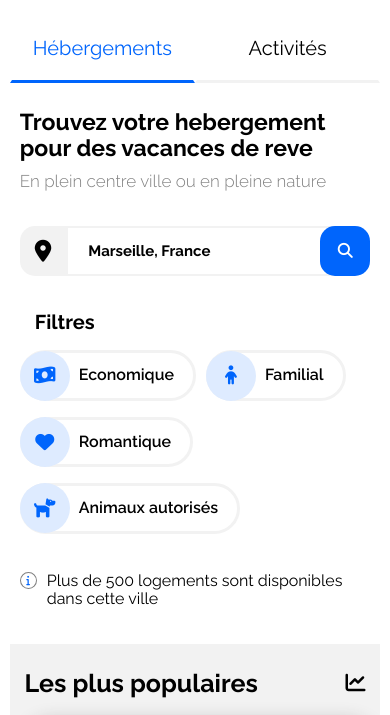
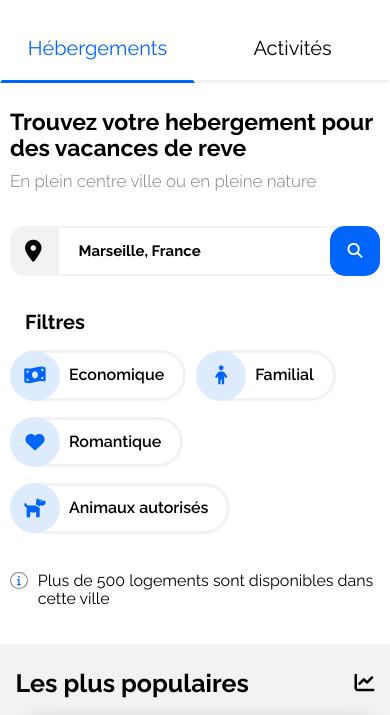
Before and after one commit to yusef-boulam/Projet_2, a plain HTML site: page HTML/index.html in a window 390 px wide. Shown: the part 93-808 px from the top of the page. Drawn offline with Linux system fonts and the light colour scheme.

Commit message:
rectifications de la marge globale responsive MOBILE

```diff
--- a/CSS/styles.css
+++ b/CSS/styles.css
@@ -642,7 +642,7 @@ footer {
 
   /* HEADER LOGO NAV MOBILE RESPONSIVE */
 
-  body{
+  .margin-header-main{
     width: 100%;
   }
 
```
